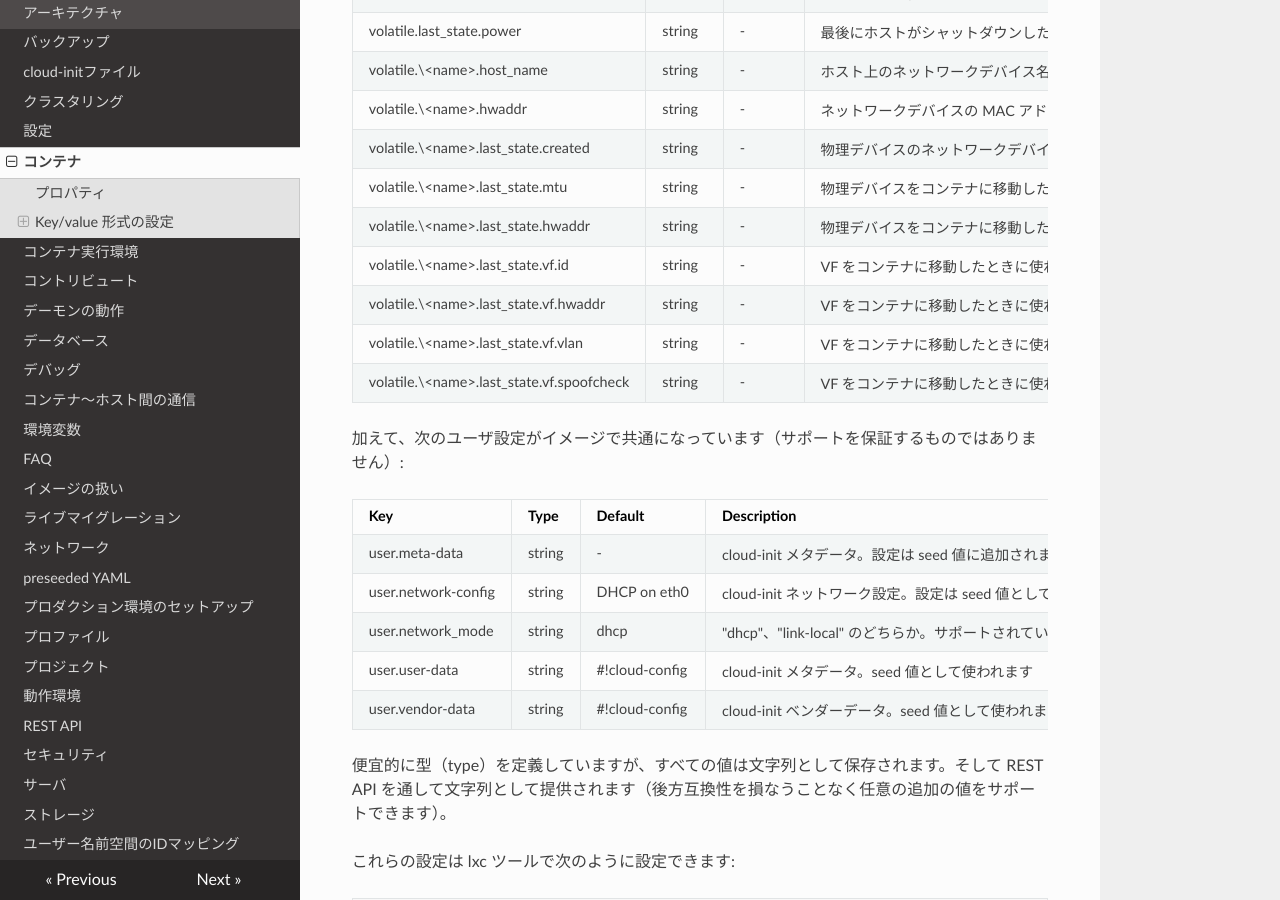
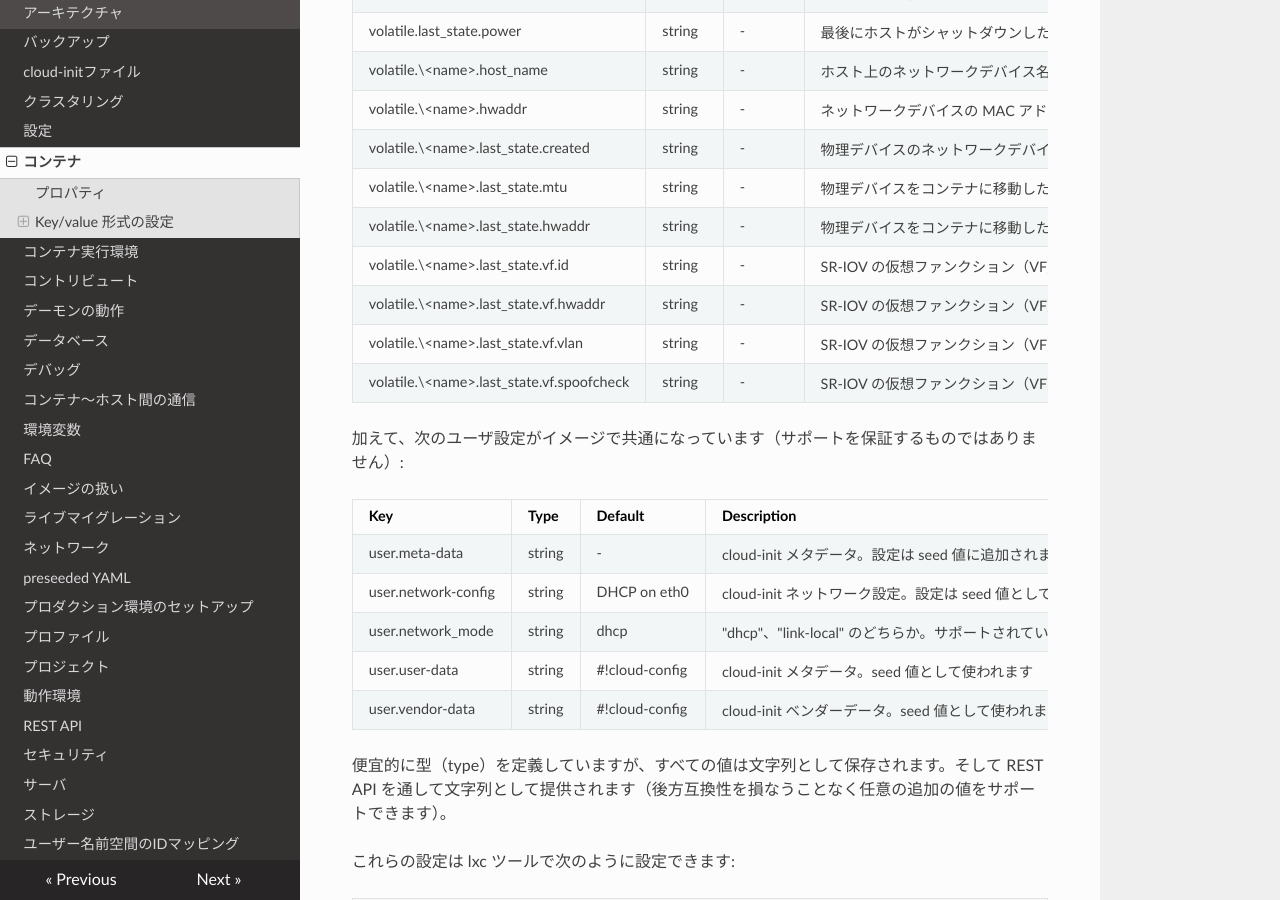
Before and after one commit to lxc-jp/lxd-ja, an MkDocs documentation site: the page built from doc/containers.md, in a window 1280 px wide and 900 px high, scrolled down 3327 px. Built offline with MkDocs 1.6.1, drawn with Linux system fonts in a browser that asks for light colours; nearby versions of some CDN libraries; old or Windows-style settings are respelled for this version of MkDocs.

Commit message:
Improve translations of containers.md
Signed-off-by: Hiroaki Nakamura <hnakamur@gmail.com>

```diff
--- a/doc/containers.md
+++ b/doc/containers.md
@@ -123,10 +123,10 @@ volatile.\<name\>.hwaddr        | string    | -             | ネットワーク
 volatile.\<name\>.last\_state.created       | string    | -             | 物理デバイスのネットワークデバイスが作られたかどうか ("true" または "false") <!-- Whether or not the network device physical device was created ("true" or "false") -->
 volatile.\<name\>.last\_state.mtu           | string    | -             | 物理デバイスをコンテナに移動したときに使われていたネットワークデバイスの元の MTU <!-- Network device original MTU used when moving a physical device into a container -->
 volatile.\<name\>.last\_state.hwaddr        | string    | -             | 物理デバイスをコンテナに移動したときに使われていたネットワークデバイスの元の MAC <!-- Network device original MAC used when moving a physical device into a container -->
-volatile.\<name\>.last\_state.vf.id         | string    | -             | VF をコンテナに移動したときに使われていた SR-IOV 仮想ファンクション ID <!-- SR-IOV Virtual function ID used when moving a VF into a container -->
-volatile.\<name\>.last\_state.vf.hwaddr     | string    | -             | VF をコンテナに移動したときに使われていた SR-IOV 仮想ファンクションの元の MAC <!-- SR-IOV Virtual function original MAC used when moving a VF into a container -->
-volatile.\<name\>.last\_state.vf.vlan       | string    | -             | VF をコンテナに移動したときに使われていた SR-IOV 仮想ファンクションの元の VLAN <!-- SR-IOV Virtual function original VLAN used when moving a VF into a container -->
-volatile.\<name\>.last\_state.vf.spoofcheck | string    | -             | VF をコンテナに移動したときに使われていた SR-IOV 仮想ファンクションの元の spoof チェックの設定 <!-- SR-IOV Virtual function original spoof check setting used when moving a VF into a container -->
+volatile.\<name\>.last\_state.vf.id         | string    | -             | SR-IOV の仮想ファンクション（VF）をコンテナに移動したときに使われていた VF の ID <!-- SR-IOV Virtual function ID used when moving a VF into a container -->
+volatile.\<name\>.last\_state.vf.hwaddr     | string    | -             | SR-IOV の仮想ファンクション（VF）をコンテナに移動したときに使われていた VF の MAC <!-- SR-IOV Virtual function original MAC used when moving a VF into a container -->
+volatile.\<name\>.last\_state.vf.vlan       | string    | -             | SR-IOV の仮想ファンクション（VF）をコンテナに移動したときに使われていた VF の元の VLAN <!-- SR-IOV Virtual function original VLAN used when moving a VF into a container -->
+volatile.\<name\>.last\_state.vf.spoofcheck | string    | -             | SR-IOV の仮想ファンクション（VF）をコンテナに移動したときに使われていた VF の元の spoof チェックの設定 <!-- SR-IOV Virtual function original spoof check setting used when moving a VF into a container -->
 
 <!--
 Additionally, those user keys have become common with images (support isn't guaranteed):
```
